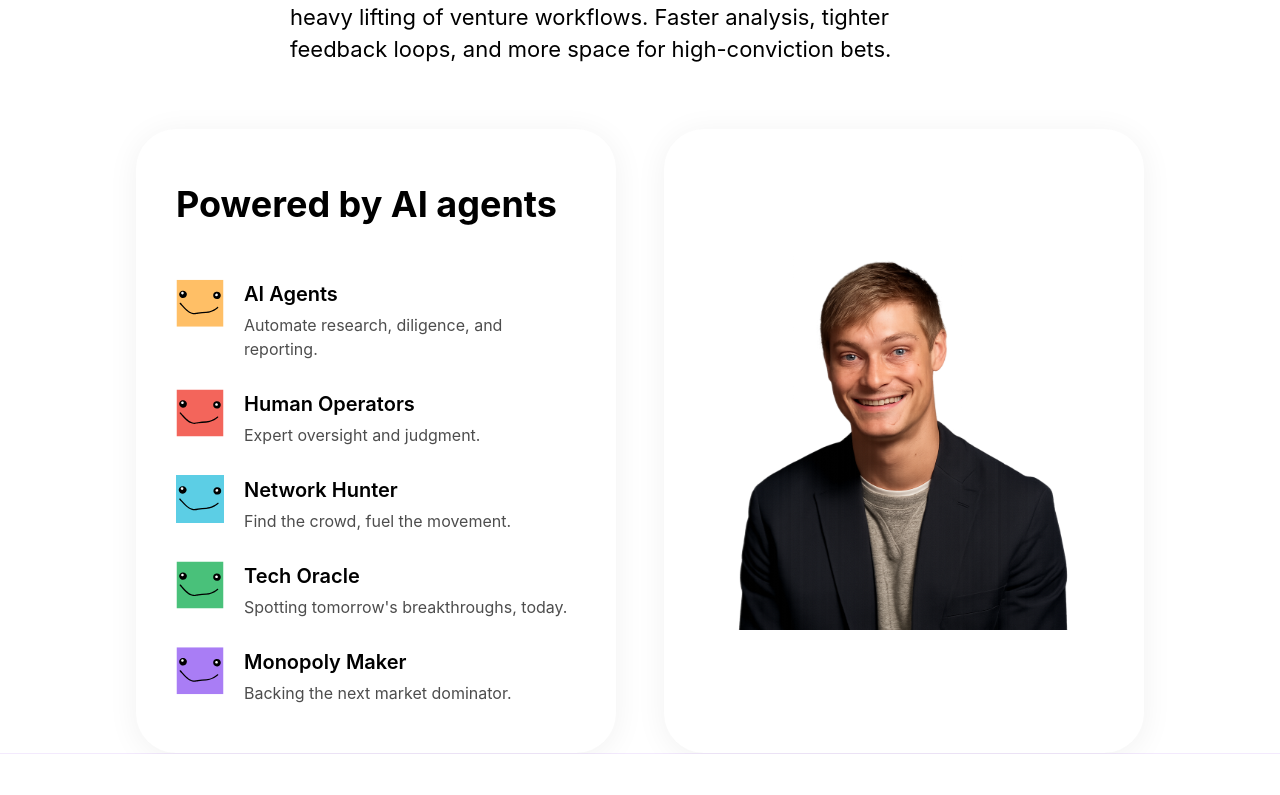
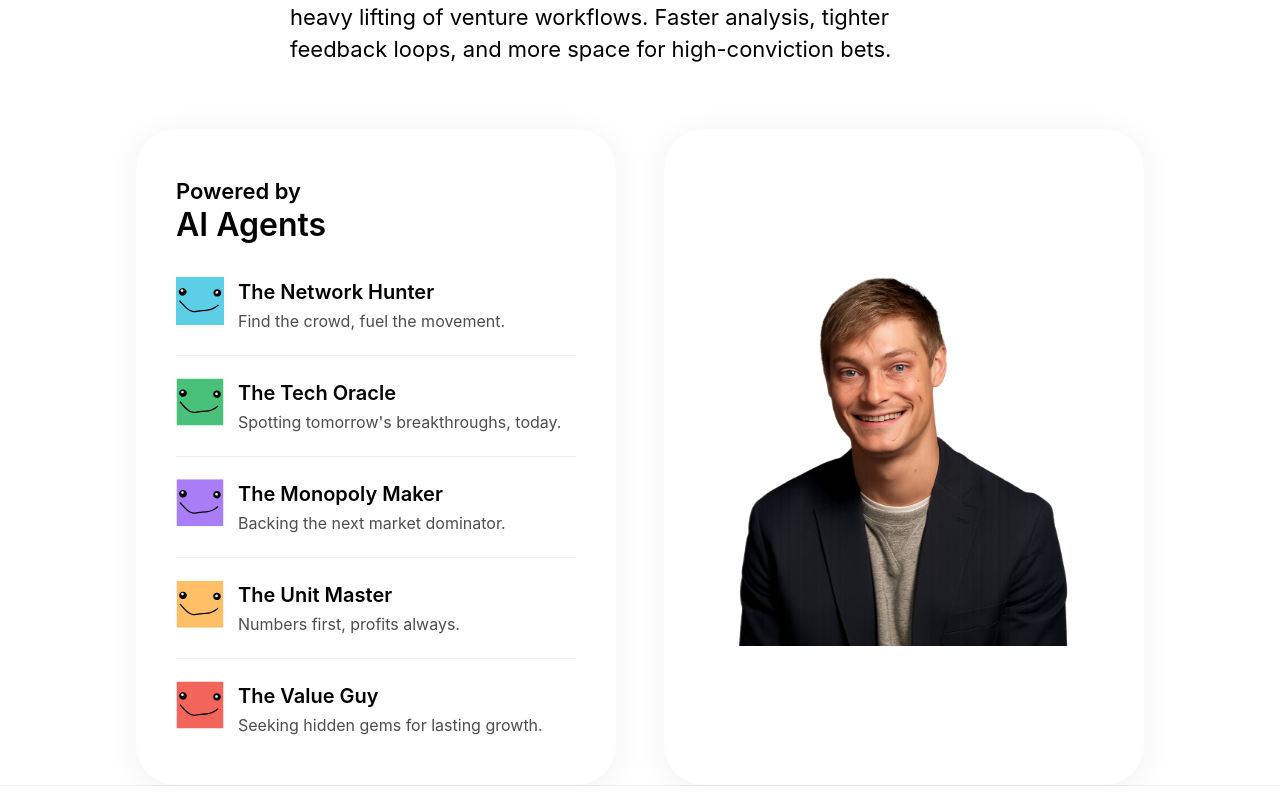
Before and after one commit to Viz-gov/adin-landing, a Next.js app: page / in a window 1280 px wide. Shown: the part 1065-1860 px from the top of the page. Built offline with nearby package versions, Linux system fonts and the light colour scheme.

Commit message:
ai agent

```diff
--- a/src/components/Content/Content.module.css
+++ b/src/components/Content/Content.module.css
@@ -123,21 +123,49 @@
   width: 480px;
   min-height: 520px;
   padding: 48px 40px 48px 40px;
-  gap: 32px;
+  gap: 16px;
 }
 
-.leftCardTitle {
+.leftCardTitleBlock {
+  display: flex;
+  flex-direction: column;
+  align-items: flex-start;
+  margin-bottom: 16px;
+  gap: 0px;
+}
+
+.leftCardTitlePowered {
   font-family: 'Inter', sans-serif;
-  font-size: 36px;
-  font-weight: 700;
-  color: #000;
-  margin-bottom: 16px;
+  font-size: 22px;
+  font-weight: 600;
+  color: #000000;
+  line-height: 28px;
+  letter-spacing: 0;
+  margin-bottom: 0px;
+}
+
+.leftCardTitleAgents {
+  font-family: 'Inter', sans-serif;
+  font-size: 32px;
+  font-weight: 600;
+  color: #000000;
+  line-height: 40px;
+  letter-spacing: 0;
+  margin-top: 0px;
+}
+
+.agentDivider {
+  width: 100%;
+  height: 1px;
+  background: #F3EAFD;
+  border: none;
+  margin: 8px 0 8px 0;
 }
 
 .leftCardAgents {
   display: flex;
   flex-direction: column;
-  gap: 28px;
+  gap: 14px;
   width: 100%;
 }
 
@@ -145,7 +173,7 @@
   display: flex;
   flex-direction: row;
   align-items: flex-start;
-  gap: 20px;
+  gap: 14px;
 }
 
 .agentIcon {
@@ -157,7 +185,7 @@
 .agentTextBlock {
   display: flex;
   flex-direction: column;
-  gap: 4px;
+  gap: 2px;
 }
 
 .agentName {
--- a/src/components/Content/Content.tsx
+++ b/src/components/Content/Content.tsx
@@ -3,29 +3,29 @@ import styles from "./Content.module.css";
 
 const agents = [
   {
-    icon: "/agent1 icon.svg",
-    name: "AI Agents",
-    desc: "Automate research, diligence, and reporting."
-  },
-  {
-    icon: "/agent2 icon.svg",
-    name: "Human Operators",
-    desc: "Expert oversight and judgment."
-  },
-  {
     icon: "/agent3 icon.svg",
-    name: "Network Hunter",
+    name: "The Network Hunter",
     desc: "Find the crowd, fuel the movement."
   },
   {
     icon: "/agent4 icon.svg",
-    name: "Tech Oracle",
+    name: "The Tech Oracle",
     desc: "Spotting tomorrow's breakthroughs, today."
   },
   {
     icon: "/agent5 icon.svg",
-    name: "Monopoly Maker",
+    name: "The Monopoly Maker",
     desc: "Backing the next market dominator."
+  },
+  {
+    icon: "/agent1 icon.svg",
+    name: "The Unit Master",
+    desc: "Numbers first, profits always."
+  },
+  {
+    icon: "/agent2 icon.svg",
+    name: "The Value Guy",
+    desc: "Seeking hidden gems for lasting growth."
   }
 ];
 
@@ -46,16 +46,24 @@ const Content: React.FC = () => (
     <div className={styles.cardsRow}>
       {/* Left Card: Powered by AI Agents */}
       <div className={styles.leftCard}>
-        <div className={styles.leftCardTitle}>Powered by AI agents</div>
+        <div className={styles.leftCardTitleBlock}>
+          <span className={styles.leftCardTitlePowered}>Powered by</span>
+          <span className={styles.leftCardTitleAgents}>AI Agents</span>
+        </div>
         <div className={styles.leftCardAgents}>
           {agents.map((agent, i) => (
-            <div className={styles.agentRow} key={i}>
-              <img src={agent.icon} alt={agent.name} className={styles.agentIcon} />
-              <div className={styles.agentTextBlock}>
-                <div className={styles.agentName}>{agent.name}</div>
-                <div className={styles.agentDesc}>{agent.desc}</div>
+            <React.Fragment key={i}>
+              <div className={styles.agentRow}>
+                <img src={agent.icon} alt={agent.name} className={styles.agentIcon} />
+                <div className={styles.agentTextBlock}>
+                  <div className={styles.agentName}>{agent.name}</div>
+                  <div className={styles.agentDesc}>{agent.desc}</div>
+                </div>
               </div>
-            </div>
+              {i < agents.length - 1 && (
+                <div className={styles.agentDivider} />
+              )}
+            </React.Fragment>
           ))}
         </div>
       </div>
```
